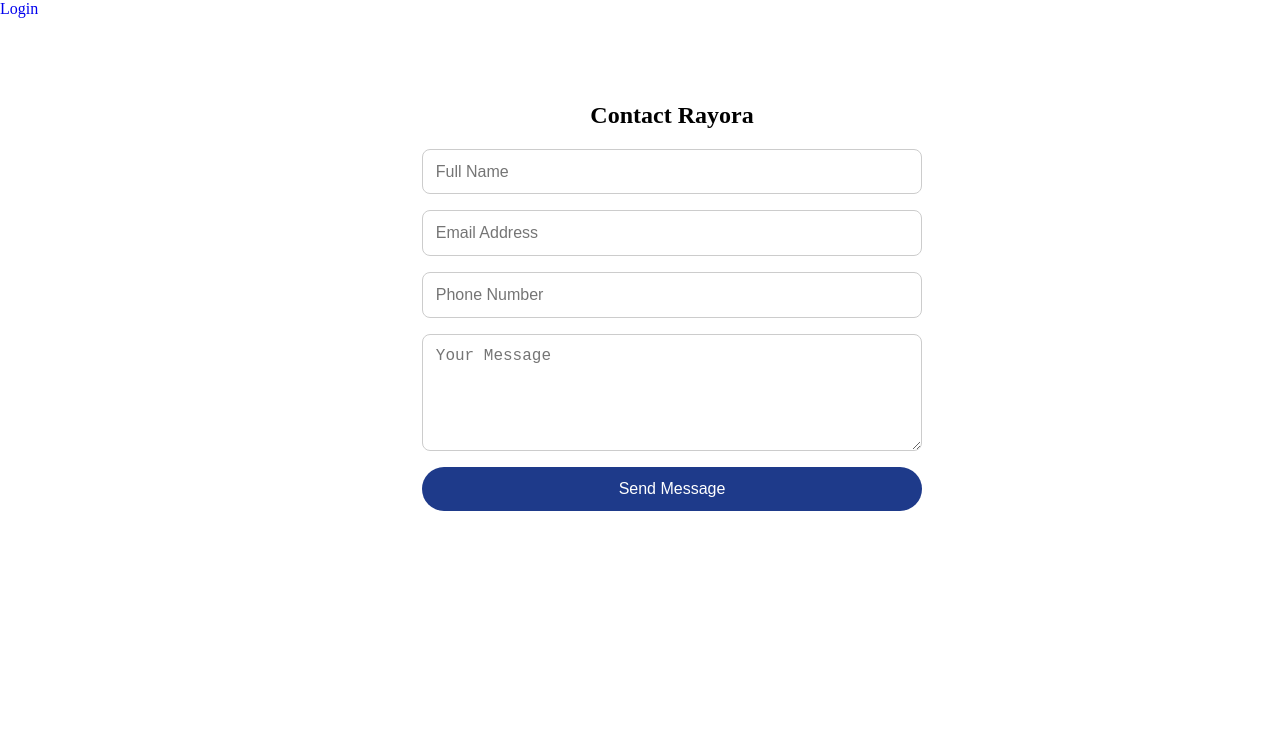
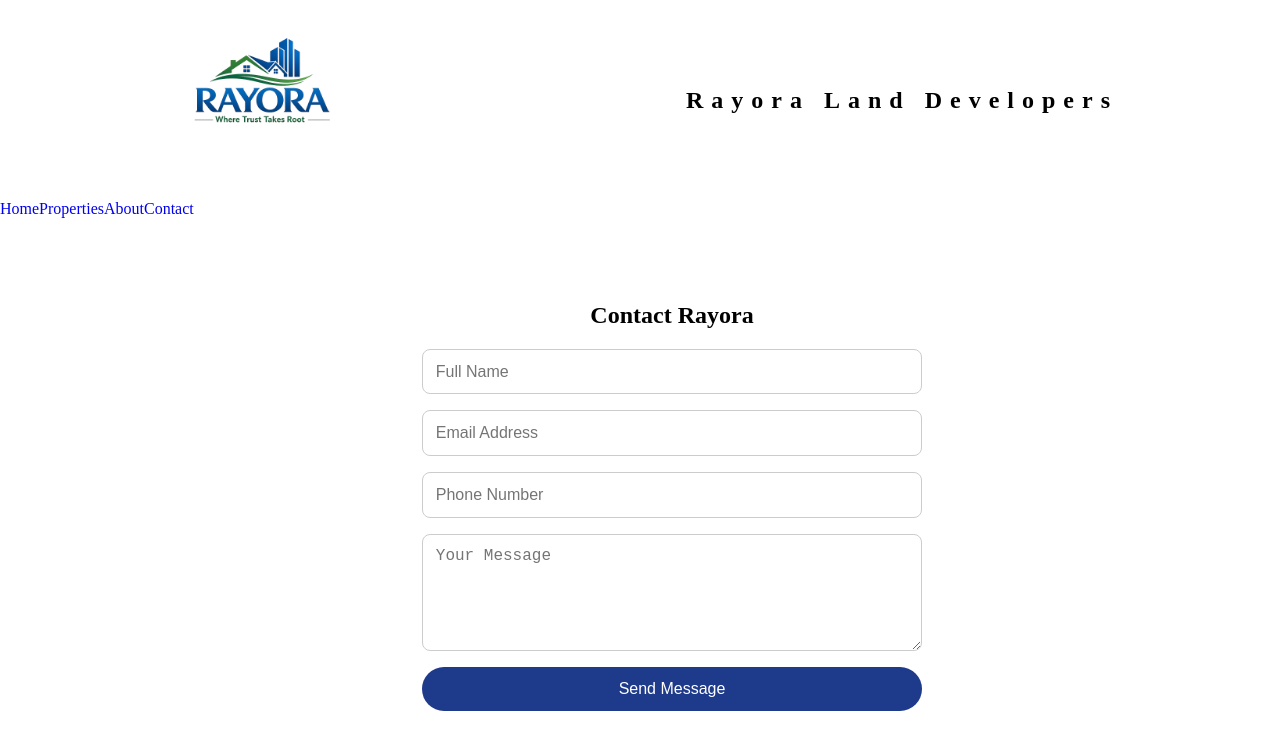
Before and after one commit to Saran-R13/React-App, a React (Vite) app: page /Contact in a window 1280 px wide. Shown: the top 750 px of the page. Built offline with nearby package versions, Linux system fonts and the light colour scheme; a web font is replaced by a local one.

Commit message:
Header footer finish

```diff
--- a/src/About.jsx
+++ b/src/About.jsx
@@ -1,6 +1,11 @@
+import React from "react";
+import Header from "./Header";
+import {Footer} from "./Footer";
+
 export function About() {
   return (
     <>
+      <Header />
       <section className="about-container">
         <section className="about-fst-container">
           <img
@@ -122,6 +127,7 @@ export function About() {
           </section>
         </section>
       </section>
+      <Footer />
     </>
   );
 }
--- a/src/App.jsx
+++ b/src/App.jsx
@@ -1,5 +1,7 @@
 import { TbRouteScan } from "react-icons/tb";
 import { BrowserRouter, Routes, Route, Link } from "react-router-dom";
+import Header from "./Header";
+import { Footer } from "./Footer";
 import { Home } from "./Home";
 import "./index.css";
 import { Properties } from "./Properties";
@@ -7,20 +9,31 @@ import { About } from "./About";
 import { Contact } from "./Contact";
 
 export default function App() {
-  // return <Home />;
   return (
-    <BrowserRouter>
-      <nav>
-        <Link to="/home">Login</Link>
-        {/* <Link to="/properties">Properties</Link> */}
-      </nav>
+    <>
+      <div>
+        <section className="first-container-box1">
+          <img src="./src/photos/companylogo.png" alt="" />
+          <h1 className="fstline">Rayora Land Developers</h1>
+        </section>
+        <nav>
+          <Link to="/Header"></Link>
+          <Link to="/Footer"></Link>
+          <Link to="/Home">Home</Link>
+          <Link to="/Properties">Properties</Link>
+          <Link to="/About">About</Link>
+          <Link to="/Contact">Contact</Link>
+        </nav>
+      </div>
 
       <Routes>
+        <Route path="/Header" element={<Header />} />
+        {/* <Route path="/Footer" element={} /> */}
         <Route path="/home" element={<Home />} />
         <Route path="/properties" element={<Properties />} />
         <Route path="/About" element={<About />} />
         <Route path="/Contact" element={<Contact />} />
       </Routes>
-    </BrowserRouter>
+    </>
   );
 }
--- /dev/null
+++ b/src/Footer.jsx
@@ -0,0 +1,41 @@
+import { FaFacebook, FaInstagram, FaTwitter } from "react-icons/fa";
+
+export function Footer(){
+    return(
+        <footer className="footer-container">
+                <section className="foot-box1">
+                  <img src="./src/photos/companylogo.png" alt="" />
+                  <p>
+                    <span className="span">Rayora </span>is a trusted real estate
+                    platform specializing in verified land and residential plots. We
+                    ensure transparent, secure, and smooth property transactions.
+                  </p>
+                </section>
+                <section className="foot-box2">
+                  <h3>Media</h3>
+                  <ul className="social-icons">
+                    <li>
+                      <FaInstagram /> Instagram
+                    </li>
+                    <li>
+                      <FaFacebook /> Facebook
+                    </li>
+                    <li>
+                      <FaTwitter /> X
+                    </li>
+                  </ul>
+                </section>
+                <section className="foot-box3">
+                  <h3>Work hours</h3>
+                  <p>Mon-Fri: 09:00 AM– 18:00 PM</p>
+                  <p>Sat: 10:00 AM– 15:00 PM</p>
+                  <p>Sun(2nd 4th): day off</p>
+                </section>
+                <section className="foot-box4">
+                  <h3>Contant</h3>
+                  <h4>📞 +91 73585 29050</h4>
+                  <h4>📧 saran@gmail.com</h4>
+                </section>
+              </footer>
+    )
+}
--- /dev/null
+++ b/src/Header.jsx
@@ -0,0 +1,41 @@
+import React from "react";
+
+function Header() {
+  return (
+    <>
+      <div className="first-container">
+        {/* <section className="first-container-box1">
+          <img src="./src/photos/companylogo.png" alt="" />
+          <h1 className="fstline">Rayora Land Developers</h1>
+        </section> */}
+        {/* <nav>
+          <ul>
+            <li>
+              <Link to="/Home">Home</Link>
+            </li>
+          </ul>
+        </nav> */}
+        {/* <ul>
+          <li>
+            <a href="#">Home</a>
+          </li>
+          <li>
+              Properties
+            </Link>
+          </li>
+          <li>
+
+              About
+            </Link>
+          </li>
+          <li>
+            <Link to="/Contact" a href="#">
+              Contact
+            </Link>
+          </li>
+        </ul> */}
+      </div>
+    </>
+  );
+}
+export default Header;
--- a/src/Home.jsx
+++ b/src/Home.jsx
@@ -1,11 +1,17 @@
 import { FaInstagram, FaFacebook, FaTwitter } from "react-icons/fa";
 import { Link } from "react-router-dom";
+import Header from "./Header";
+import { Footer } from "./Footer";
 
 export function Home() {
   return (
     <>
-      <header className="first-container">
-        <h1 className="fstline">Rayora Land Developers</h1>
+      <Header />
+      {/* <section className="first-container">
+        <section className="first-container-box1">
+          <img src="./src/photos/companylogo.png" alt="" />
+          <h1 className="fstline">Rayora Land Developers</h1>
+        </section>
         <ul class="tags">
           <li>
             <a href="#">Home</a>
@@ -26,7 +32,7 @@ export function Home() {
             </Link>
           </li>
         </ul>
-      </header>
+      </section> */}
       <section>
         <p className="flat-container">
           Live Where Your Heart Belongs Modern Homes & Premium Flats
@@ -41,13 +47,13 @@ export function Home() {
           <button>Click Here...</button>
         </p>
       </section>
-      <footer className="footer-container">
+      {/* <footer className="footer-container">
         <section className="foot-box1">
           <img src="./src/photos/companylogo.png" alt="" />
           <p>
-            <span className="span">Rayora </span>is a trusted real estate platform specializing in verified
-            land and residential plots. We ensure transparent, secure, and
-            smooth property transactions.
+            <span className="span">Rayora </span>is a trusted real estate
+            platform specializing in verified land and residential plots. We
+            ensure transparent, secure, and smooth property transactions.
           </p>
         </section>
         <section className="foot-box2">
@@ -75,7 +81,8 @@ export function Home() {
           <h4>📞 +91 73585 29050</h4>
           <h4>📧 saran@gmail.com</h4>
         </section>
-      </footer>
+      </footer> */}
+      <Footer />
     </>
   );
 }
--- a/src/Properties.jsx
+++ b/src/Properties.jsx
@@ -1,7 +1,10 @@
 import { FaCity, FaHouseUser, FaMountain } from "react-icons/fa";
+import Header from "./Header";
+import { Footer } from "./Footer";
 export function Properties() {
   return (
     <>
+      <Header />
       <section className="overall-porperty">
         <h2>Research and Insights</h2>
         <p>Explore useful real estate insights</p>
@@ -59,6 +62,7 @@ export function Properties() {
           <button>Click Mee</button>
         </section>
       </section>
+      <Footer />
     </>
   );
 }
--- a/src/index.css
+++ b/src/index.css
@@ -4,7 +4,17 @@ body{
 
 }
 .first-container{
+    padding-left: 2rem;
     align-items: center;
+    display: flex;
+    justify-content: space-around;
+}
+.first-container-box1 img{
+    width: 200px;
+    height: 200px;
+}
+.first-container-box1{
+  align-items: center;
     display: flex;
     justify-content: space-around;
 }
@@ -214,9 +224,9 @@ margin: 0;
             font-size: 1.5rem;
             font-family: sans-serif;
         }
-          .trd-box1:hover{
+          /* .trd-box1:hover{
             transform: scale(1.1)translateY(-5px);
-        }
+        } */
         .trd-box2{
               display: grid;
         grid-template-columns: 1fr 1fr;
@@ -224,9 +234,9 @@ margin: 0;
         align-items: center;
          padding: 40px;
         }
-        .trd-box2:hover{
+        /* .trd-box2:hover{
             transform: scale(1.1)translateY(-5px);
-        }
+        } */
         .trd-box2 img{
 
               width: 100%;
--- a/src/main.jsx
+++ b/src/main.jsx
@@ -1,10 +1,13 @@
 import { StrictMode } from "react";
 import { createRoot } from "react-dom/client";
 import "./index.css";
+import { BrowserRouter } from "react-router-dom";
 import App from "./App.jsx";
 
 createRoot(document.getElementById("root")).render(
   <StrictMode>
+     <BrowserRouter>
     <App />
+    </BrowserRouter>
   </StrictMode>,
 );
```
Also changed, not shown: src/Contact.jsx (+8 -0 lines).
